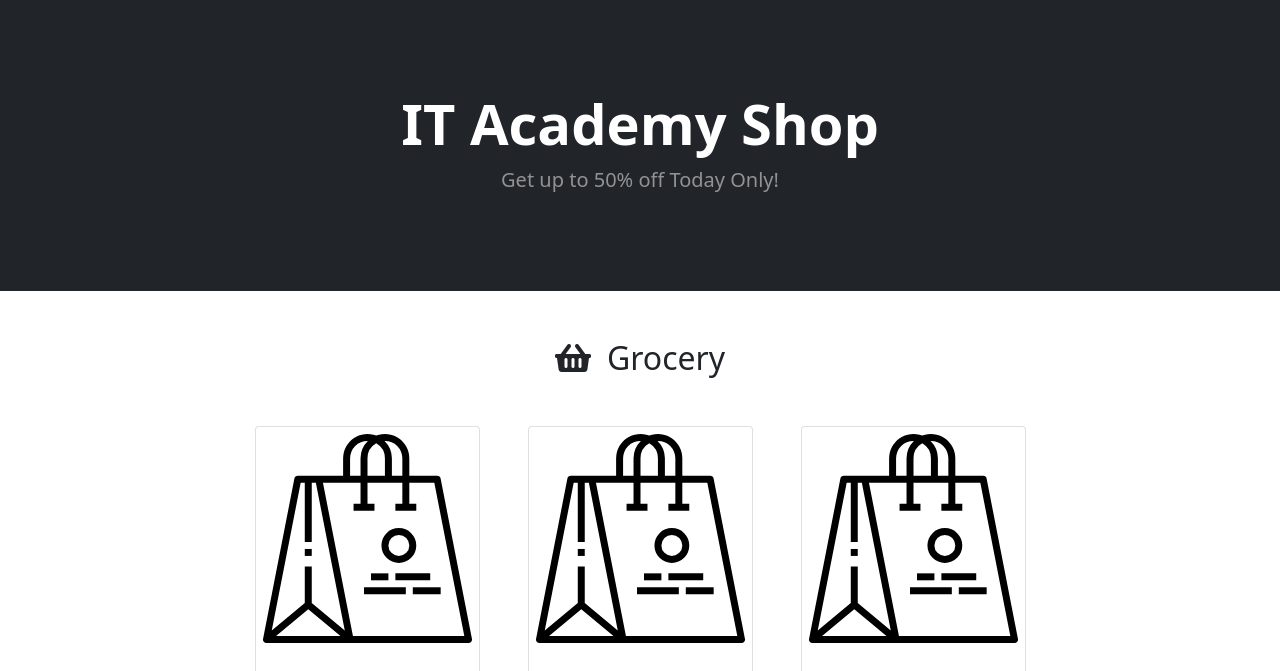
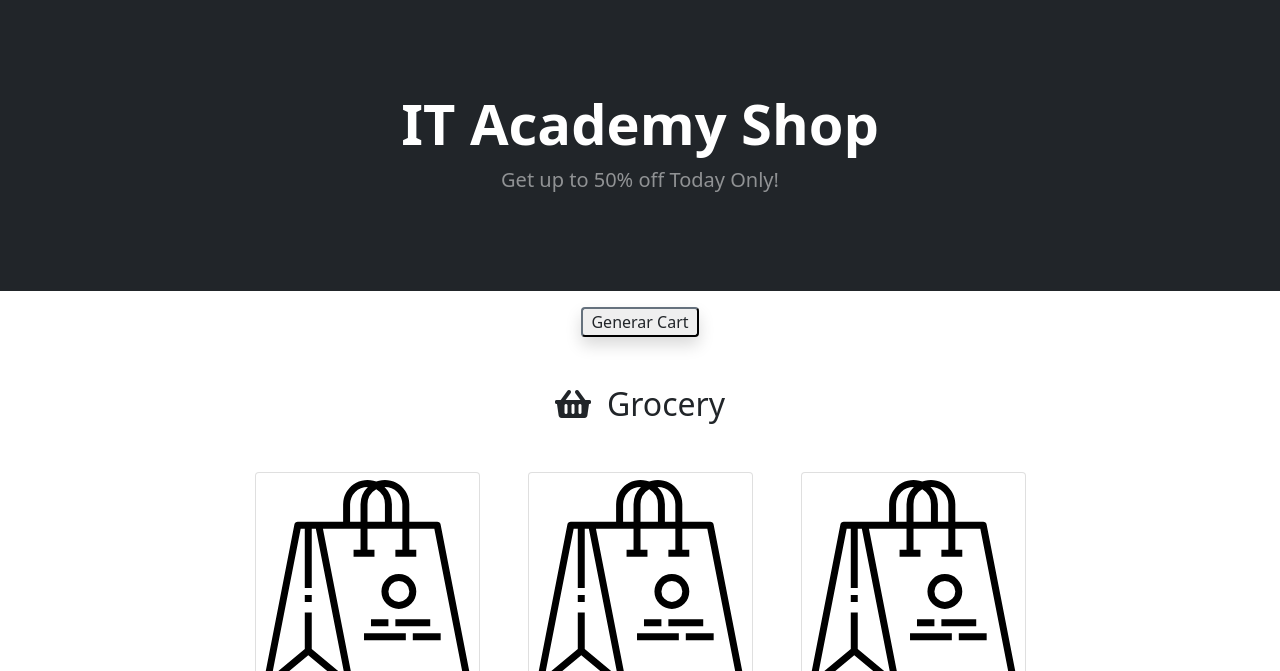
Before and after one commit to IT-Academy-BCN/starter-code-frontend-sprint-3, a plain HTML site: page index.html in a window 1280 px wide. Shown: the part 76-747 px from the top of the page. Drawn offline with nearby package versions, Linux system fonts and the light colour scheme.

Commit message:
ejercicio 4

```diff
--- a/index.html
+++ b/index.html
@@ -5,7 +5,7 @@
         <meta name="viewport" content="width=device-width, initial-scale=1, shrink-to-fit=no" />
         <meta name="description" content="" />
         <meta name="author" content="" />
-        <title>ShopNow Ejercicio-3</title>
+        <title>ShopNow Ejercicio-4</title>
         <!-- Favicon-->
         <link rel="icon" type="image/x-icon" href="images/favicon.ico" />
 		<link href="https://cdn.jsdelivr.net/npm/bootstrap@5.1.3/dist/css/bootstrap.min.css" rel="stylesheet" integrity="sha384-1BmE4kWBq78iYhFldvKuhfTAU6auU8tT94WrHftjDbrCEXSU1oBoqyl2QvZ6jIW3" crossorigin="anonymous">
@@ -61,6 +61,10 @@
                 </div>
             </div>
         </header>
+
+		<!-- boton ejercicio 4  -->
+		<button class="d-flex m-auto px-2 mt-3 border-2 rounded btn-outline-dark shadow"  onclick="generateCart()">Generar Cart</button>
+
 		<!-- Section-->
 		<section class="pt-5" id="grocery">
 			<h2 class="text-center"><i class="fas fa-shopping-basket pe-3"></i>Grocery</h2>
--- a/js/shop.js
+++ b/js/shop.js
@@ -16,13 +16,13 @@ function buy(id) {
         }
     }
     calculateTotal();
-    console.log("carlist", cartList);
+    // console.log("carlist", cartList);
 }
 
 // Exercise 2
 function cleanCart() {
     cartList = [];
-    console.log("borrado cartlist", cartList);
+    // console.log("borrado cartlist", cartList);
 }
 
 // Exercise 3
@@ -32,13 +32,32 @@ function calculateTotal() {
     for(let i = 0; i < cartList.length; i++){
         total += cartList[i].price;
     }
-    console.log("precio total", total);
+    // console.log("precio total", total);
 }
 
 // Exercise 4
 function generateCart() {
     // Using the "cartlist" array that contains all the items in the shopping cart,
     // generate the "cart" array that does not contain repeated items, instead each item of this array "cart" shows the quantity of product.
+    cart = [];
+
+    for(let i in cartList){
+        let valor = false;
+        if(valor = cart.find(producto => producto.id == cartList[i].id)){
+            valor.quantity++
+            valor.subtotal = valor.price * valor.quantity;
+            valor.subtotalWithDiscount = valor.price * valor.quantity;
+            valor = true;
+        }
+        if(!valor){
+            cartList[i]['quantity'] = 1;
+            cartList[i].subtotal =  cartList[i].price;
+            cartList[i].subtotalWithDiscount =  cartList[i].price;
+            cart.push(cartList[i]);
+        }
+    }
+    applyPromotionsCart();
+    console.log("array cart", cart);
 }
 
 // Exercise 5
```
